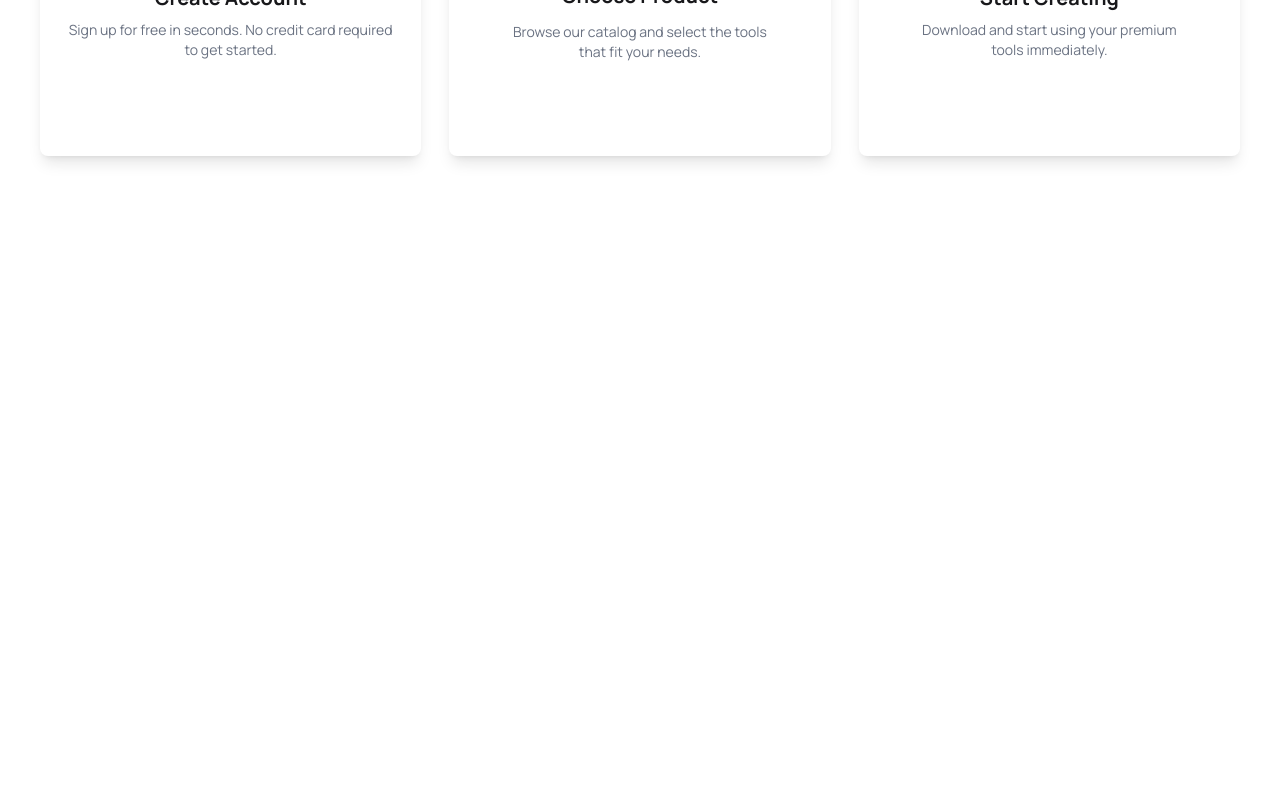
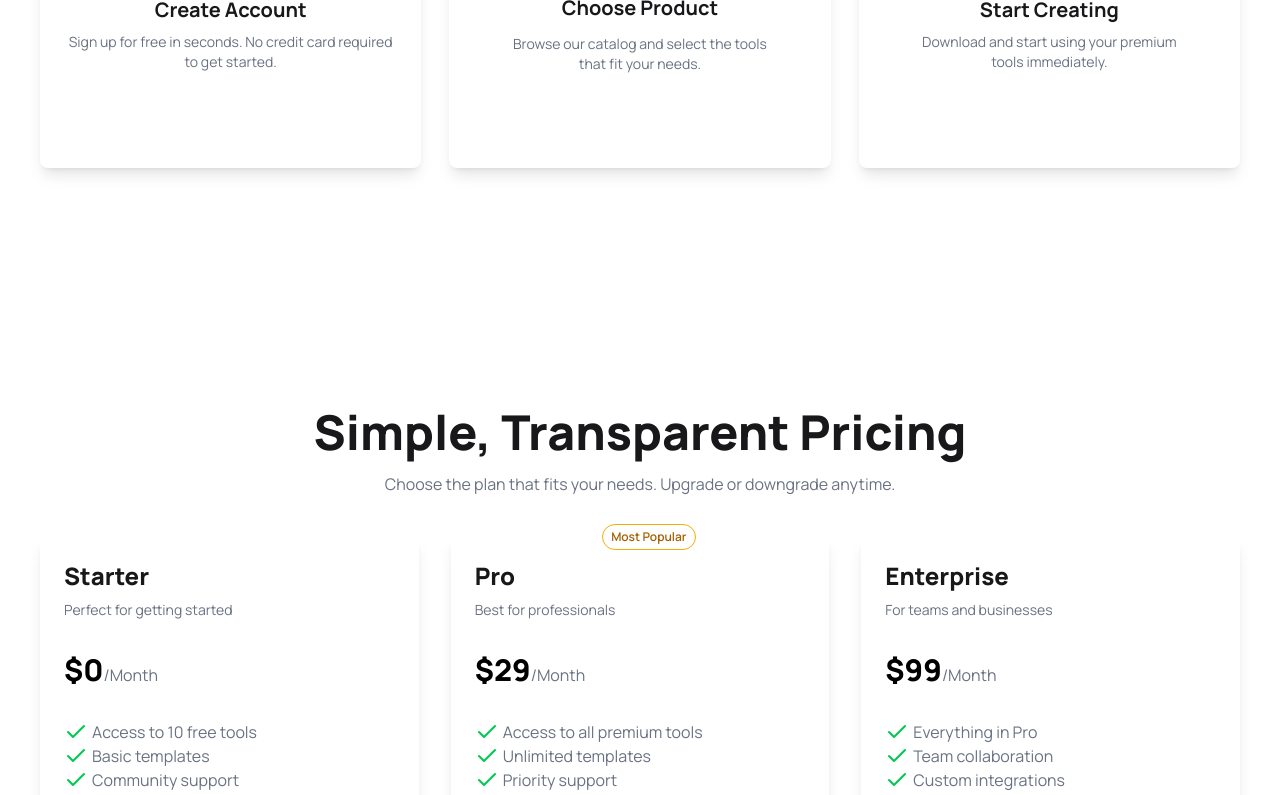
Before and after one commit to shoyon-at-git/B13-Assignment-6, a React (Vite) app: page / in a window 1280 px wide. Shown: the part 3156-3951 px from the top of the page. Before the commit the page ends 3432 px from the top, so only its background shows below. Built offline with nearby package versions, Linux system fonts and the light colour scheme.

Commit message:
Added pricing section

```diff
--- /dev/null
+++ b/public/data/plans/plans-data.json
@@ -0,0 +1,54 @@
+[
+  {
+    "id": 1,
+    "name": "Starter",
+    "subtitle": "Perfect for getting started",
+    "price": 0,
+    "billing": "Month",
+    "badge": "",
+    "popular": false,
+    "features": [
+      "Access to 10 free tools",
+      "Basic templates",
+      "Community support",
+      "1 project per month"
+    ],
+    "buttonText": "Get Started Free"
+  },
+  {
+    "id": 2,
+    "name": "Pro",
+    "subtitle": "Best for professionals",
+    "price": 29,
+    "billing": "Month",
+    "badge": "Most Popular",
+    "popular": true,
+    "features": [
+      "Access to all premium tools",
+      "Unlimited templates",
+      "Priority support",
+      "Unlimited projects",
+      "Cloud sync",
+      "Advanced analytics"
+    ],
+    "buttonText": "Start Pro Trial"
+  },
+  {
+    "id": 3,
+    "name": "Enterprise",
+    "subtitle": "For teams and businesses",
+    "price": 99,
+    "billing": "Month",
+    "badge": "",
+    "popular": false,
+    "features": [
+      "Everything in Pro",
+      "Team collaboration",
+      "Custom integrations",
+      "Dedicated support",
+      "SLA guarantee",
+      "Custom branding"
+    ],
+    "buttonText": "Contact Sales"
+  }
+]
--- a/src/App.jsx
+++ b/src/App.jsx
@@ -5,6 +5,7 @@ import NavBar from "./assets/components/navbar/NavBar";
 import ToolsData from "./assets/components/tools-section/ToolsData";
 import Steps from "./assets/components/Steps/Steps";
 import Info from "./assets/components/info/Info";
+import Plans from "./assets/components/price-plans/Plans";
 
 const fetchToolsData = async () => {
     const res = await fetch("/data/tools-data/toolsData.json");
@@ -13,6 +14,12 @@ const fetchToolsData = async () => {
 };
 const toolsPromise = fetchToolsData();
 
+const fetchPlans =async ()=>{
+    const res = await fetch("/data/plans/plans-data.json");
+    const data = await res.json();
+    return data
+}
+const planPromise = fetchPlans();
 
 
 function App() {
@@ -41,6 +48,9 @@ function App() {
                 <section className=" max-w-300 mx-auto py-10 lg:py-30 text-center">
                     <Steps></Steps>
                 </section>
+                <section className=" max-w-300 mx-auto py-10 lg:py-30">
+                    <Plans planPromise={planPromise}></Plans>
+                </section>
             </main>
         </>
     );
--- /dev/null
+++ b/src/assets/components/price-plans/PlanCards.jsx
@@ -0,0 +1,25 @@
+import { Check } from 'lucide-react';
+import React from 'react';
+
+const PlanCards = ({plan}) => {
+    // console.log(plan);
+
+    return (
+        <div className='group relative p-6 shadow-lg rounded-md hover:bg-purple-600  hover:text-white flex flex-col'>
+            <h1 className='font-extrabold text-2xl mb-2'>{plan.name}</h1>
+            <p className='text-sm text-gray-500 group-hover:text-white mb-8'>{plan.subtitle}</p>
+            <p className='text-gray-500 mb-8 group-hover:text-white'><span className='font-extrabold text-3xl text-black group-hover:text-white'>${plan.price}</span>/<span>{plan.billing}</span></p>
+            <ul className=' mb-6 flex-1 text-gray-500'>
+                {
+                    plan.features.map(feature=>
+                        <li className='flex gap-1 group-hover:text-white' key={plan.id}><Check className='text-green-500 group-hover:text-white'></Check>{feature}</li>
+                    )
+                }
+            </ul>
+            <button className='btn w-full rounded-3xl btn-primary group-hover:bg-white group-hover:text-purple-600 font-bold'>{plan.buttonText}</button>
+            <p className={`${plan.popular ? "" : "hidden"} text-xs group-hover:bg-yellow-200 w-fit py-1 px-2 rounded-2xl border border-yellow-500 font-semibold text-yellow-700 absolute -top-3 left-[40%]`}>{plan.badge}</p>
+        </div>
+    );
+};
+
+export default PlanCards;
--- /dev/null
+++ b/src/assets/components/price-plans/Plans.jsx
@@ -0,0 +1,25 @@
+import React, { use } from 'react';
+import PlanCards from './PlanCards';
+
+const Plans = ({planPromise}) => {
+    const plans = use(planPromise);
+    // console.log(plans);
+
+    return (
+        <div>
+            <div className='text-center space-y-4'>
+                <h1 className='text-2xl lg:text-5xl font-extrabold'>Simple, Transparent Pricing</h1>
+                <p className='text-gray-500'>Choose the plan that fits your needs. Upgrade or downgrade anytime.</p>
+            </div>
+            <div className='mt-10  grid grid-cols-1 lg:grid-cols-2 xl:grid-cols-3 gap-8'>
+                {
+                    plans.map(plan =>
+                        <PlanCards key={plan.id} plan={plan}></PlanCards>
+                    )
+                }
+            </div>
+        </div>
+    );
+};
+
+export default Plans;
--- a/src/assets/components/tools-section/tool-card/ToolCard.jsx
+++ b/src/assets/components/tools-section/tool-card/ToolCard.jsx
@@ -1,5 +1,5 @@
 import { Check } from "lucide-react";
-import React, { useState } from "react";
+
 
 const ToolCard = ({ tool, cart, setCart }) => {
     // console.log(tool);
@@ -36,14 +36,14 @@ const ToolCard = ({ tool, cart, setCart }) => {
             </div>
             <div className="space-y-4">
                 <h1 className="font-bold text-2xl">{tool.name}</h1>
-                <p>{tool.description}</p>
+                <p className=" text-gray-500">{tool.description}</p>
                 <p>
-                    <span>${tool.price}</span>/{tool.billing === "monthly" ? "mo" : "one-time"}
+                    <span className="font-bold text-lg">${tool.price}</span>/<span className="text-gray-500">{tool.billing === "monthly" ? "mo" : "one-time"}</span>
                 </p>
                 <ul>
                     {tool.features.map((feature, index) => {
                         return (
-                            <li key={index} className="flex gap-2">
+                            <li key={index} className="flex gap-2 text-gray-500">
                                 <Check className="text-green-500"></Check>
                                 {feature}
                             </li>
```
